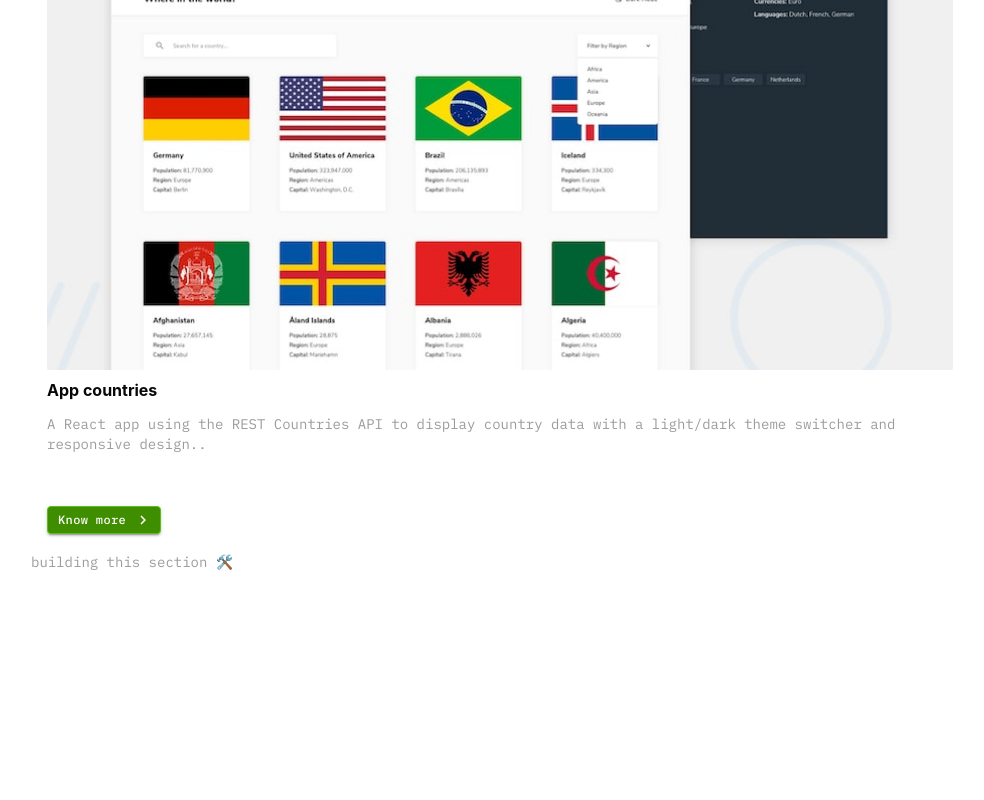
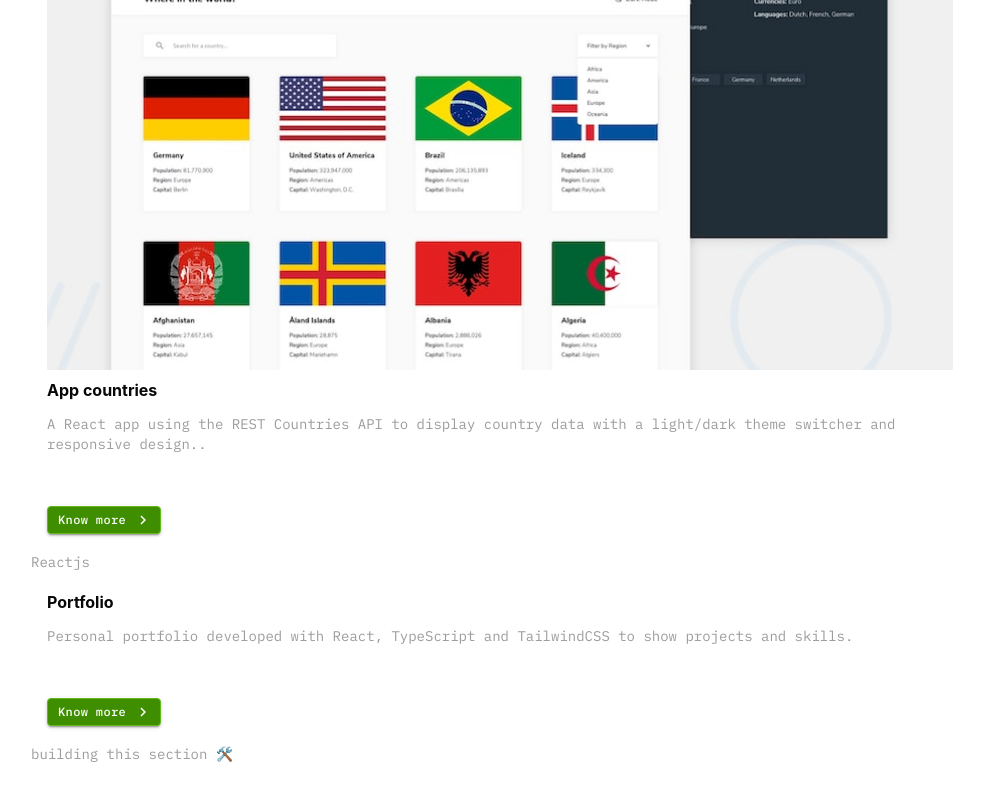
Before and after one commit to rineliniguezsosa/Portafolio, a React (Vite) app: page / in a window 1280 px wide. Shown: the part 2436-3236 px from the top of the page, without its empty margins (132-1116 px from the left). Before the commit the page ends 3088 px from the top, so only its background shows below. Built offline with nearby package versions, Linux system fonts and the light colour scheme.

Commit message:
[FEAT] Mapeando el array de objetos reactprojects
- pasando como prop el title Reactjs para el titulo del carrousel

```diff
--- a/src/App.tsx
+++ b/src/App.tsx
@@ -2,7 +2,13 @@ import { ButtonMui } from './components/buttons/ButtonMui'
 import KeyboardArrowRightOutlinedIcon from '@mui/icons-material/KeyboardArrowRightOutlined';
 import { Navbar } from './components/layout/Navbar';
 import { TimelineMui,CarrouselMui, TestimonialCard,ProjectCard } from './components';
-import { Testimonials, Workhistory,frontendmentorprojects,reactnativeprojects } from './helpers';
+import {
+  Testimonials,
+  Workhistory,
+  frontendmentorprojects,
+  reactnativeprojects,
+  reactprojects
+} from './helpers';
 
 
 function App() {
@@ -148,6 +154,21 @@ function App() {
                       }
                   </CarrouselMui>
 
+                  <CarrouselMui title='Reactjs'>
+                      {
+                        reactprojects.map(({id,name,description,img,url})=>(
+                          <ProjectCard
+                          key={id}
+                          id={id}
+                          name={name}
+                          description={description}
+                          img={img}
+                          url={url}
+                          />
+                        ))
+                      }
+                  </CarrouselMui>
+
                   <p className='text-darkgray text-sm font-ibm-plex-mono'>building this section 🛠️</p>
                 </div>
 
```
